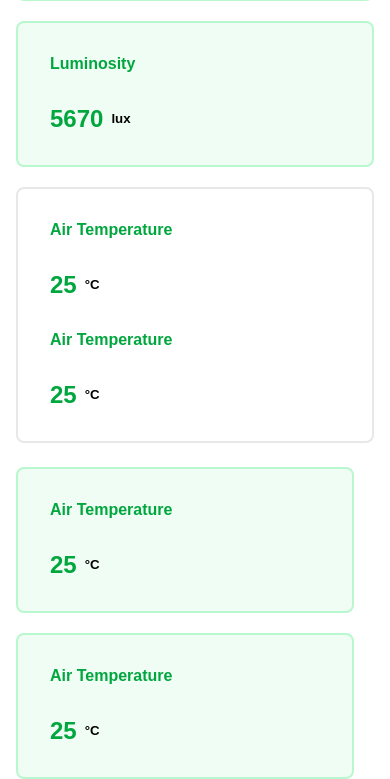
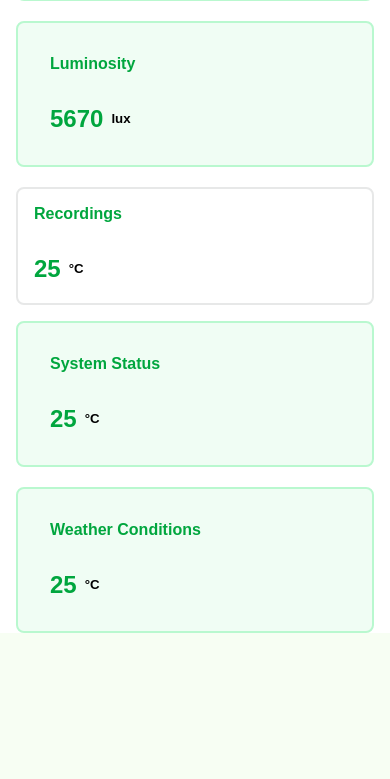
Before and after one commit to NacerEOP/Environement_Control_System, a PHP site: page / in a window 390 px wide. Shown: the part 500-1279 px from the top of the page. After the commit the page ends 1133 px from the top, so only its background shows below. Run offline with PHP 8.4, Linux system fonts and the light colour scheme.

Commit message:
mr bist gimmie some moneyy

```diff
--- a/index.html
+++ b/index.html
@@ -44,37 +44,32 @@
             </div>
         </section>
         <section class="MainCont">
-            <div class="GraphContainer" style=" grid-column: span 2; grid-row: span 2;">
-                <div class="Graph">
-                    <h4 class="SensorText">Air Temperature</h4>
-                    <div class="HLayout">
-                        <h2 class="SensorValue">25</h2>
-                        <h5>°C</h5>
-                    </div>
-                      <h4 class="SensorText">Air Temperature</h4>
-                    <div class="HLayout">
-                        <h2 class="SensorValue">25</h2>
-                        <h5>°C</h5>
-                    </div>
+            <div class="Graph" style=" grid-column: span 1; grid-row: span 2; height: 100%;  ">
 
-                </div>
+                     <h4 class="SensorText">Recordings</h4>
+                        <div class="HLayout">
+                            <h2 class="SensorValue">25</h2>
+                            <h5>°C</h5>
+                        </div>
+
+
             </div>
-            <div>
+            <div style=" display: grid; gap: 20px;  width: 100%; height: 100%; grid-row: span 2;">
 
-                <div class="SytemStatus" style="grid-row: span 2;">
-                    <div class="ReadingsBox">
-                        <h4 class="SensorText">Air Temperature</h4>
+
+                    <div class="ReadingsBox" >
+                        <h4 class="SensorText">System Status</h4>
                         <div class="HLayout">
                             <h2 class="SensorValue">25</h2>
                             <h5>°C</h5>
                         </div>
 
                     </div>
-                </div>
 
-                  <div class="SytemStatus" style="grid-row: span 2; margin-top: 20px;">
-                    <div class="ReadingsBox">
-                        <h4 class="SensorText">Air Temperature</h4>
+
+
+                    <div class="ReadingsBox" >
+                        <h4 class="SensorText">Weather Conditions</h4>
                         <div class="HLayout">
                             <h2 class="SensorValue">25</h2>
                             <h5>°C</h5>
@@ -82,7 +77,7 @@
 
 
                     </div>
-                </div>
+
             </div>
 
 
--- a/src/styles/style.css
+++ b/src/styles/style.css
@@ -38,19 +38,30 @@ body {
 }
 
 .SensorsCont {
-  display: grid;
-  grid-template-columns: repeat(auto-fit, minmax(300px, 1fr));
+ display: grid;
+  grid-template-columns: repeat(3, 1fr); /* A B C */
   gap: 20px;
   margin-top: 20px;
 
 }
 
+
 .MainCont {
   display: grid;
-  grid-template-columns: repeat(auto-fit, minmax(300px, 1fr));
+  grid-template-columns: 2.05fr 1fr;
   margin-top: 20px;
   gap: 20px;
-  grid-auto-rows: 120px;
+  grid-auto-rows: auto;
+
+}
+
+@media (max-width: 800px){
+  .SensorsCont{
+    grid-template-columns: 1fr; /* A / B / C */
+  }
+  .MainCont{
+    grid-template-columns: 1fr; /* A / B */
+  }
 
 }
 
@@ -61,14 +72,17 @@ body {
   border: 2px solid #b9f8cf;
 
 
+
   /* min-width not needed anymore */
 }
 
 .Graph {
   background-color: #ffffff;
   border-radius: 8px;
-  padding: 16px;
+
   border: 2px solid #e7e8e8;
+  height: 100%;
+
 
 
   /* min-width not needed anymore */
```
